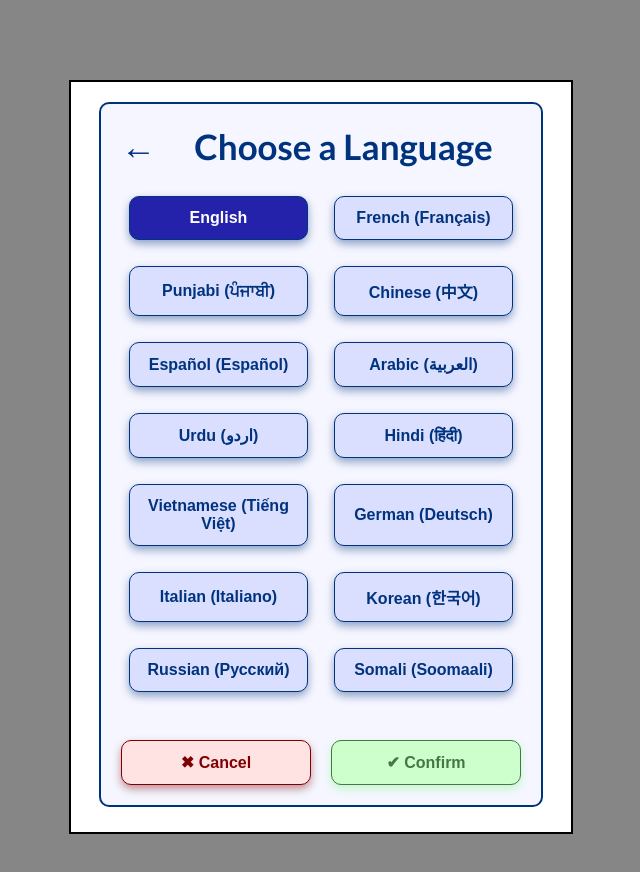
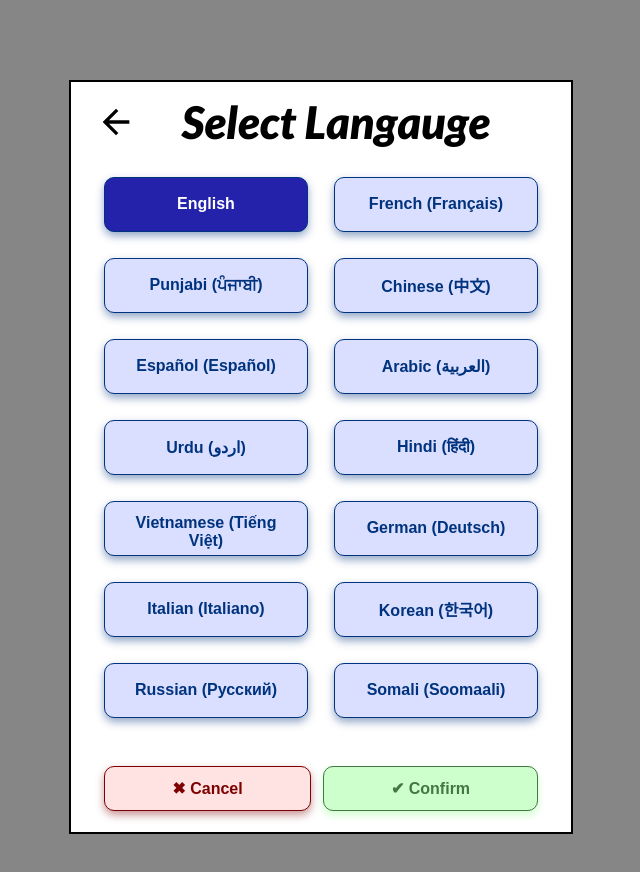
Before and after one commit to Colin-C32/Calgary-Kiosk, a React (Create React App) app in the folder calgary-kiosk/: page / in a window 1280 px wide. Both pictures are taken after a click on the icon 823 px from the left and 774 px from the top of the page. Shown: the top 872 px of the page, without its empty margins (319-959 px from the left). Built offline with nearby package versions, Linux system fonts and the light colour scheme.

Commit message:
fix: langauge page styling

```diff
--- a/calgary-kiosk/src/App.css
+++ b/calgary-kiosk/src/App.css
@@ -12,7 +12,7 @@
   --red-shadow: #7e00006b;
   --red-faded: #ffe2e2;
   --green: #447744;
-  --green-hover:#259450;
+  --green-hover: #aff0c8;
   --green-faded: #ccffcc;
   --green-shadow: rgba(0, 255, 0, 0.2);
 }
--- a/calgary-kiosk/src/pages/language/Language.css
+++ b/calgary-kiosk/src/pages/language/Language.css
@@ -1,50 +1,13 @@
-
-  .language-selection-container {
-    display: flex;
-    flex-direction: column;
-    align-items: center;
-    border: 2px solid #00337E;
-    border-radius: 10px;
-    background-color: #F5F6FF;
-    padding: 20px;
-    width: 80%;
-    max-width: 500px;
-    margin: 20px auto;
-  }
-
-  .header {
-    display: flex;
-    align-items: center;
-    color: #00337E;
-    font-size: 35px;
-    font-weight: 700;
-    width: 100%;
-  }
-
-  .back-arrow {
-    cursor: pointer;
-    margin-right: 10px;
-  }
-
-  .title {
-    text-align: center;
-    width: 100%;
-  }
-
 .languages-grid {
   display: grid;
   grid-template-columns: repeat(2, 1fr);
   gap: 10px;
+  margin: auto;
   margin-top: 20px;
-    width: 100%;
+  width: 90%;
 }
 
-  .selected-button {
-    background-color: #2422aa !important;
-    color: rgb(255, 255, 255) !important;
-  }
-
-  .languages-grid button {
+.language-button {
   padding: 12px;
   margin: 8px;
   border: 1px solid var(--dark-blue);
@@ -57,10 +20,20 @@
   cursor: pointer;
   box-shadow: 0 4px 8px var(--dark-blue-shadow);
   transition: background-color 0.3s;
+  height: 55px;
 }
 
-  .languages-grid button:hover {
+.language-button:hover {
   background-color: var(--dark-blue-hover);
+}
+
+.selected-button {
+  background-color: #2422aa;
+  color: rgb(255, 255, 255);
+}
+
+.selected-button:hover {
+  background-color: #2422aa;
 }
 
 .cancel-button:hover {
@@ -74,48 +47,39 @@
 .footer {
   display: flex;
   justify-content: space-between;
-    width: 100%;
+  width: 90%;
+  margin: auto;
   margin-top: 40px;
-    gap: 20px;
+  gap: 10px;
 }
 
-  .cancel-button{
-    width: calc(50% - 10px);
+.cancel-button {
+  width: calc(50% - 18px);
   padding: 12px;
-    border: 1px solid var(--dark-blue);
   border-radius: 10px;
-    color: white;
   background-color: var(--dark-red-faded);
   font-size: 16px;
   font-weight: bold;
   text-align: center;
   cursor: pointer;
-    box-shadow: 0 4px 8px var(--dark-black-shadow);
-  }
-  .confirm-button {
-    width: calc(50% - 10px);
-    padding: 12px;
-    border: 1px solid var(--dark-blue);
-    border-radius: 10px;
-    color: white;
-    background-color: var(--dark-green-faded);
-    font-size: 16px;
-    font-weight: bold;
-    text-align: center;
-    cursor: pointer;
-    box-shadow: 0 4px 8px var(--dark-black-shadow);
-  }
-
-  .cancel-button {
+  margin-left: 8px;
   color: var(--red);
   background-color: var(--red-faded);
   border: 1px solid var(--red);
   box-shadow: 0 4px 8px var(--red-shadow);
 }
-
 .confirm-button {
+  width: calc(50% - 10px);
+  padding: 12px;
+  border-radius: 10px;
+  color: white;
+  font-size: 16px;
+  font-weight: bold;
+  text-align: center;
+  cursor: pointer;
   color: var(--green);
   background-color: var(--green-faded);
   border: 1px solid var(--green);
   box-shadow: 0 4px 8px var(--green-shadow);
+  margin-right: 8px;
 }
--- a/calgary-kiosk/src/pages/language/Language.jsx
+++ b/calgary-kiosk/src/pages/language/Language.jsx
@@ -1,10 +1,11 @@
-import React, { useState } from 'react';
-import './Language.css';
-import Modal from './Modal';
-import './Modal.css';
+import React, { useState } from "react";
+import "./Language.css";
+import { Header } from "../../components/UI/Header";
+import Modal from "./Modal";
+import "./Modal.css";
 
 const LanguageSelection = ({ setPage }) => {
-  const [selectedLanguage, setSelectedLanguage] = useState('English');
+  const [selectedLanguage, setSelectedLanguage] = useState("English");
   const [showModal, setShowModal] = useState(false);
 
   const selectLanguage = (language) => {
@@ -13,58 +14,60 @@ const LanguageSelection = ({ setPage }) => {
   };
 
   const confirmSelection = () => {
-    if (selectedLanguage !== 'English') {
+    if (selectedLanguage !== "English") {
       setShowModal(true);
     } else {
-      console.log('English confirmed');
-      setPage('Home');
+      console.log("English confirmed");
+      setPage("Home");
     }
   };
 
   const closeModalAndGoHome = () => {
     setShowModal(false);
-    setPage('Home');
+    setPage("Home");
     setTimeout(() => {
-      setSelectedLanguage('English');
+      setSelectedLanguage("English");
     }, 5000);
   };
 
   const languages = [
-    { name: 'English'},
-    { name: 'French', nativeName: 'Français' },
-    { name: 'Punjabi', nativeName: 'ਪੰਜਾਬੀ' },
-    { name: 'Chinese', nativeName: '中文' },
-    { name: 'Español', nativeName: 'Español' },
-    { name: 'Arabic', nativeName: 'العربية' },
-    { name: 'Urdu', nativeName: 'اردو' },
-    { name: 'Hindi', nativeName: 'हिंदी' },
-    { name: 'Vietnamese', nativeName: 'Tiếng Việt' },
-    { name: 'German', nativeName: 'Deutsch' },
-    { name: 'Italian', nativeName: 'Italiano' },
-    { name: 'Korean', nativeName: '한국어' },
-    { name: 'Russian', nativeName: 'Русский' },
-    { name: 'Somali', nativeName: 'Soomaali' }
+    { name: "English" },
+    { name: "French", nativeName: "Français" },
+    { name: "Punjabi", nativeName: "ਪੰਜਾਬੀ" },
+    { name: "Chinese", nativeName: "中文" },
+    { name: "Español", nativeName: "Español" },
+    { name: "Arabic", nativeName: "العربية" },
+    { name: "Urdu", nativeName: "اردو" },
+    { name: "Hindi", nativeName: "हिंदी" },
+    { name: "Vietnamese", nativeName: "Tiếng Việt" },
+    { name: "German", nativeName: "Deutsch" },
+    { name: "Italian", nativeName: "Italiano" },
+    { name: "Korean", nativeName: "한국어" },
+    { name: "Russian", nativeName: "Русский" },
+    { name: "Somali", nativeName: "Soomaali" },
   ];
 
   return (
-    <div className="language-selection-container">
-      <div className="header">
-        <span className="back-arrow" onClick={() => setPage('Home')}>&#8592;</span>
-        <span className="title">Choose a Language</span>
-      </div>
+    <div>
+      <Header setPage={setPage} previousPage="Home" title="Select Langauge" />
       <div className="languages-grid">
-        {languages.map(language => (
+        {languages.map((language) => (
           <button
             key={language.name}
             onClick={() => selectLanguage(language.name)}
-            className={selectedLanguage === language.name ? 'selected-button' : ''}
+            className={
+              selectedLanguage === language.name
+                ? "selected-button language-button"
+                : "language-button"
+            }
           >
-            {language.name}{language.nativeName && ` (${language.nativeName})`}
+            {language.name}
+            {language.nativeName && ` (${language.nativeName})`}
           </button>
         ))}
       </div>
       <div className="footer">
-        <button className="cancel-button" onClick={() => setPage('Home')}>
+        <button className="cancel-button" onClick={() => setPage("Home")}>
           ✖ Cancel
         </button>
         <button className="confirm-button" onClick={confirmSelection}>
```
Lines whose indentation alone changed are shown as unchanged.
